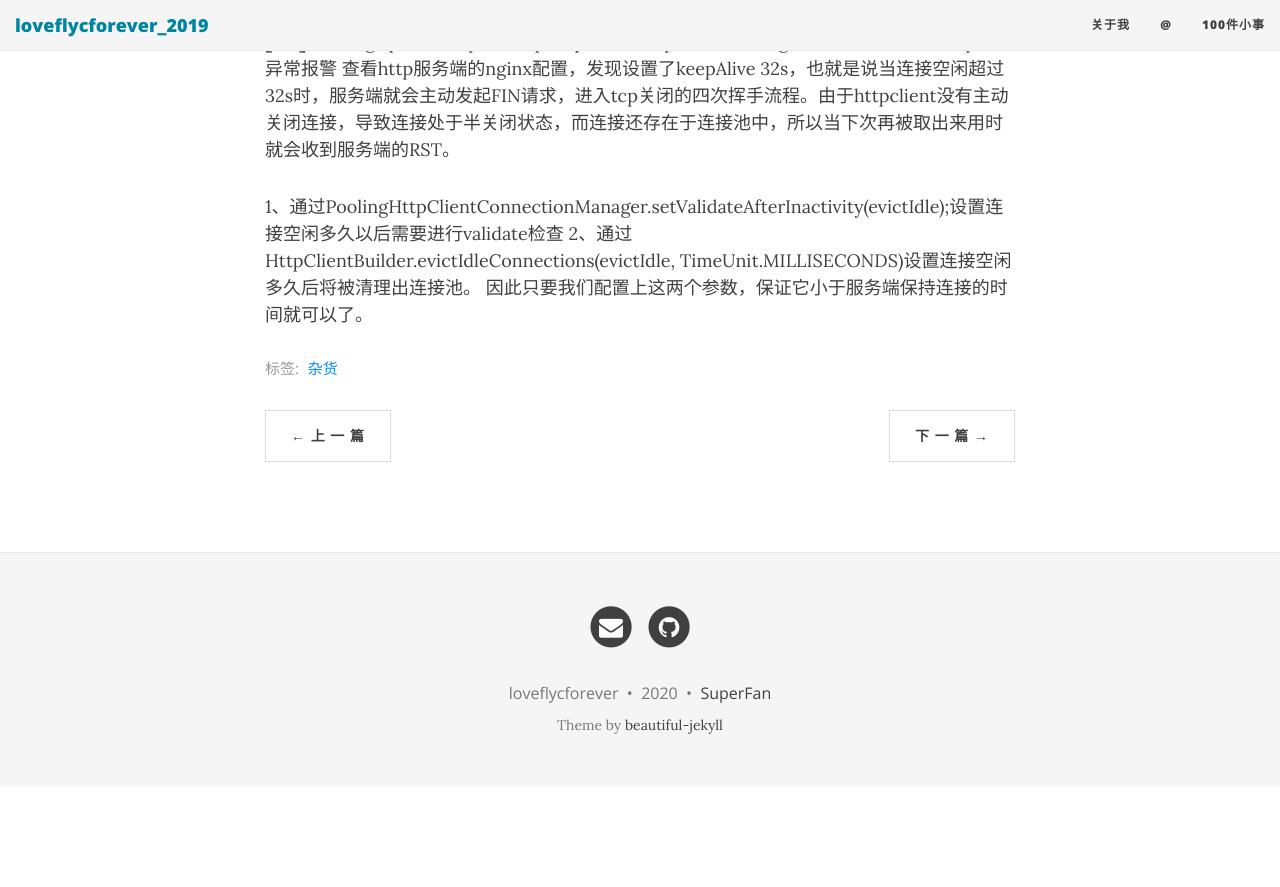
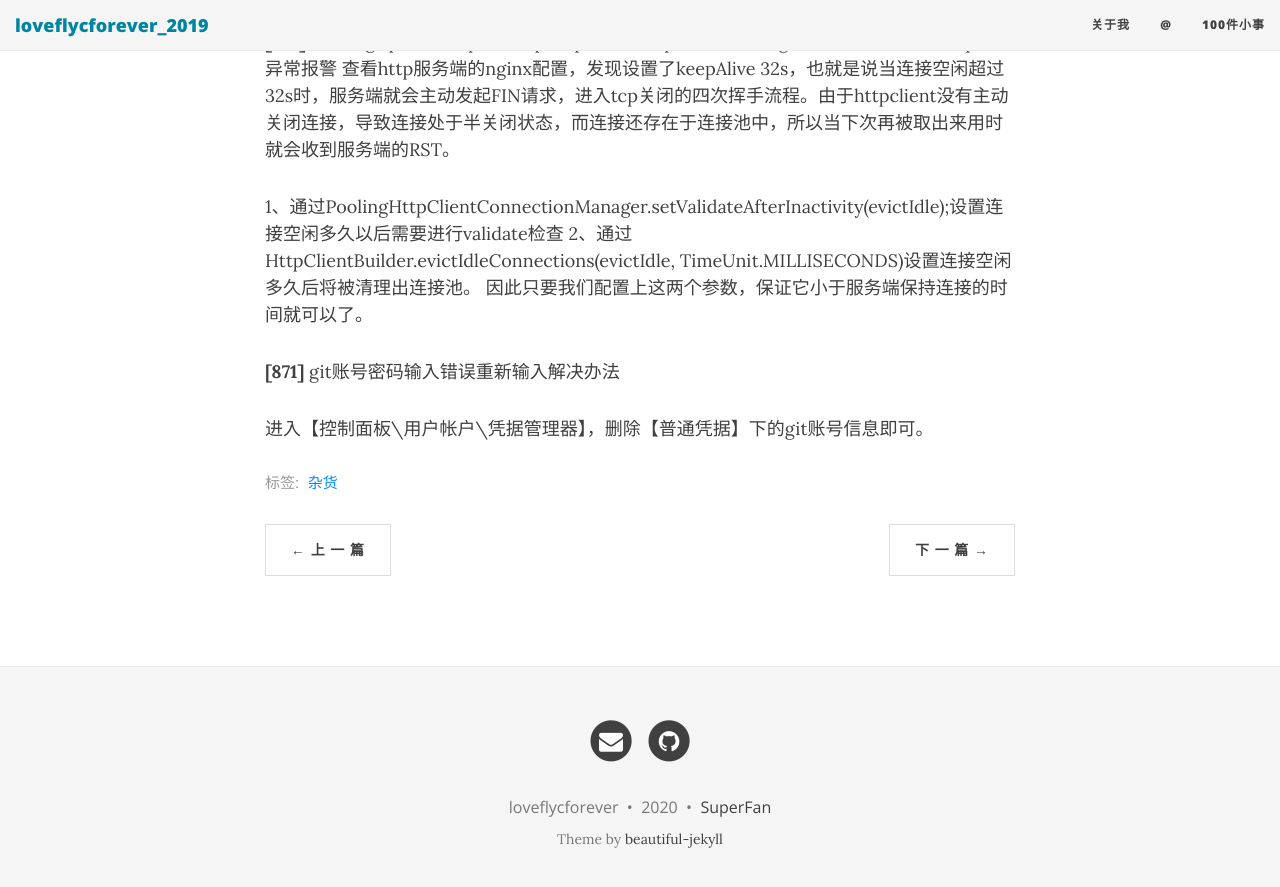
Before and after one commit to loveflycforever/loveflycforever.github.io, a Jekyll site: the page built from _posts/2014-08-17-variety-shop.md, in a window 1280 px wide and 900 px high, scrolled down 27002 px. Shown: the top 887 px of the window. Built offline with Jekyll 4.4.1, drawn with Linux system fonts in a browser that asks for light colours; nearby versions of some CDN libraries; before the commit the page ends 27788 px from its top, so only the background shows below that.

```diff
--- a/_posts/2014-08-17-variety-shop.md
+++ b/_posts/2014-08-17-variety-shop.md
@@ -854,3 +854,8 @@
 1、通过PoolingHttpClientConnectionManager.setValidateAfterInactivity(evictIdle);设置连接空闲多久以后需要进行validate检查
 2、通过HttpClientBuilder.evictIdleConnections(evictIdle, TimeUnit.MILLISECONDS)设置连接空闲多久后将被清理出连接池。
 因此只要我们配置上这两个参数，保证它小于服务端保持连接的时间就可以了。
+
+
+**[871]** git账号密码输入错误重新输入解决办法
+
+进入【控制面板\用户帐户\凭据管理器】，删除【普通凭据】下的git账号信息即可。
--- a/prepare/draft/1.txt
+++ b/prepare/draft/1.txt
@@ -1,4 +1,5 @@
-Elasticsearch 是一个分布式的 RESTful 风格的搜索和数据分析引擎，能够解决不断涌现出的各种用例。作为 Elastic Stack 的核心，它集中存储您的数据，帮助您发现意料之中以及意料之外的情况。
+Elasticsearch 是一个分布式的 RESTful 风格的搜索和数据分析引擎，能够解决不断涌现出的各种用例。
+作为 Elastic Stack 的核心，它集中存储您的数据，帮助您发现意料之中以及意料之外的情况。
 
 
 Caffe，CNTK，DeepLearning4j，Keras，MXNet和TensorFlow是深度学习框架。Apache Mahout、H2O、Scikit-learning和Spark MLlib是机器学习框架。 Theano跨越了这两个类别。
--- a/prepare/draft/git账号密码输入错误重新输入解决办法.txt
+++ /dev/null
@@ -1,2 +0,0 @@
-进入 控制面板\用户帐户\凭据管理器
-删除 普通凭据 下的git账号信息即可
```
Also changed, not shown: prepare/draft/caogao01.md (+2 -1 lines).
